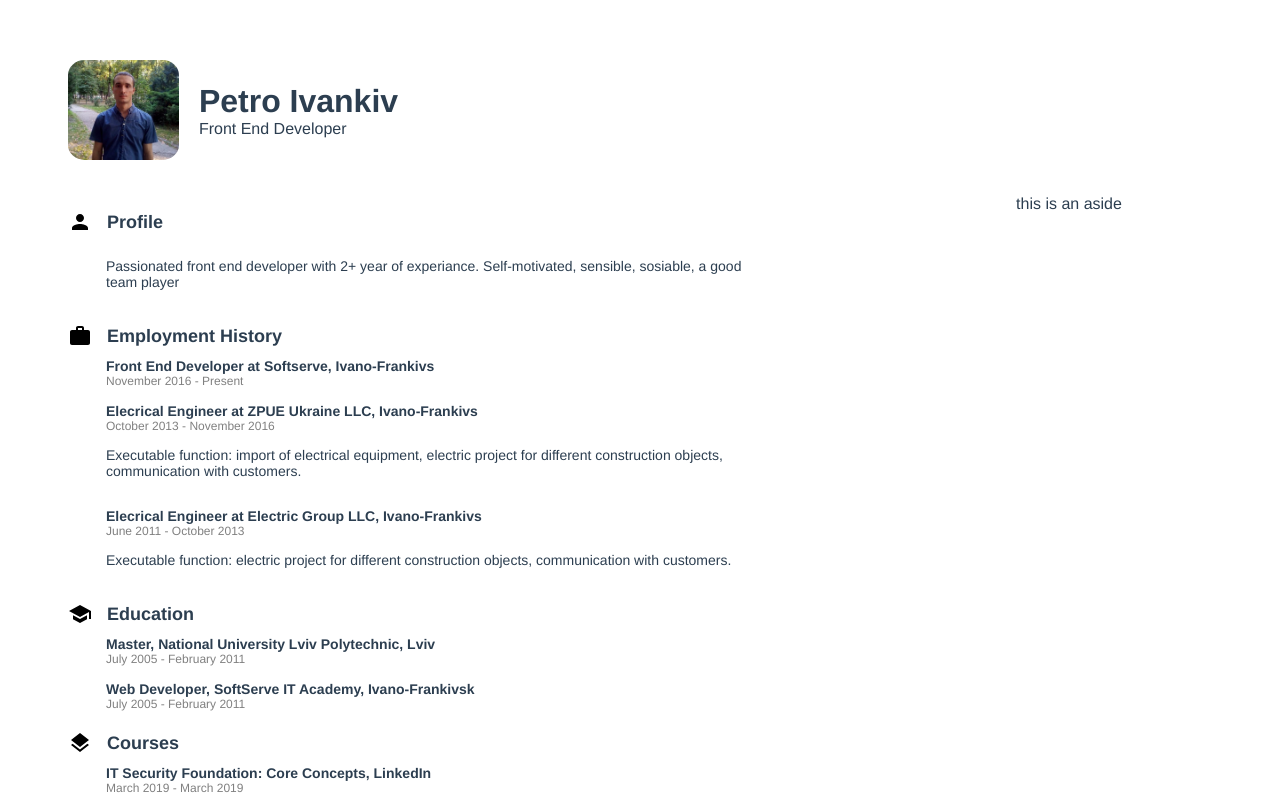
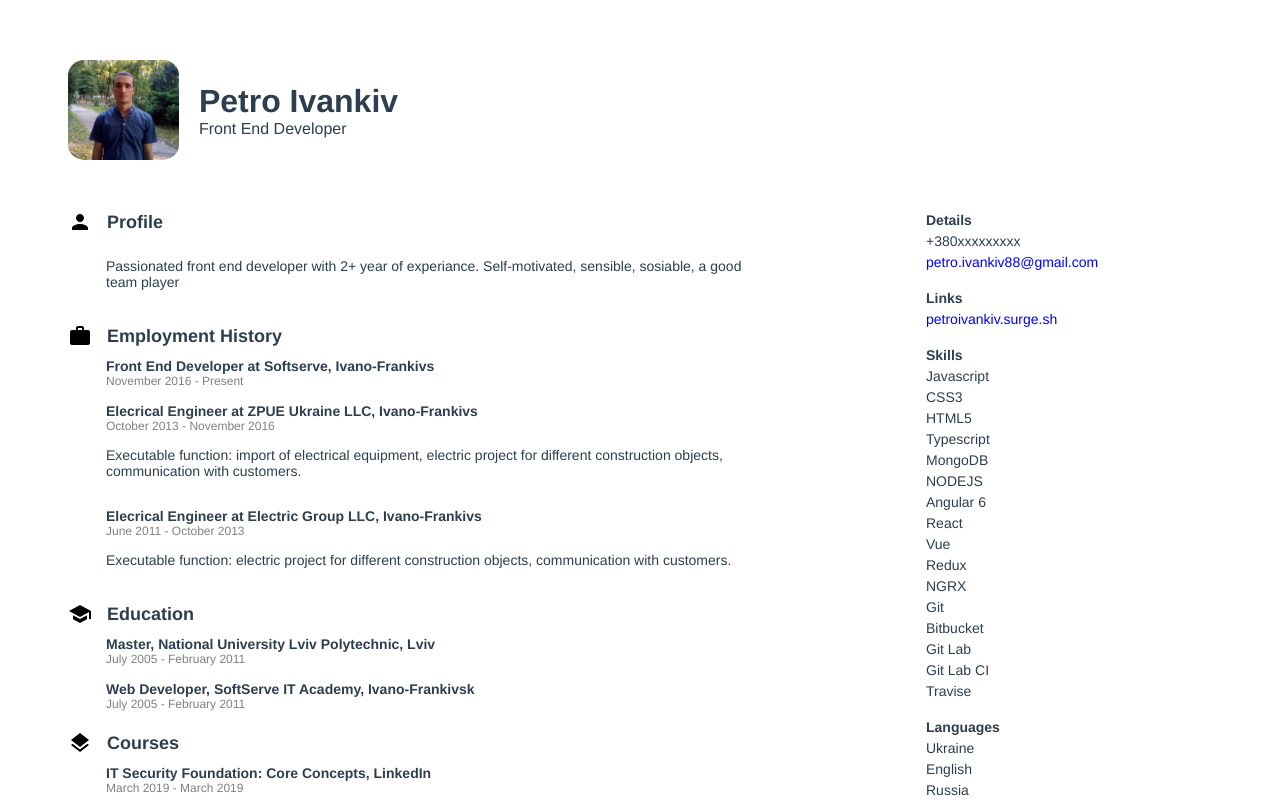
Before and after one commit to petroivankiv/vuecv, a Vue app: page / in a window 1280 px wide. Shown: the top 800 px of the page. Built offline with nearby package versions, Linux system fonts and the light colour scheme.

Commit message:
Added aside section

```diff
--- a/src/App.vue
+++ b/src/App.vue
@@ -7,9 +7,19 @@
         <CvSection :title="history.title" :icon="history.icon" :items="history.items"/>
         <CvSection :title="education.title" :icon="education.icon" :items="education.items"/>
         <CvSection :title="courses.title" :icon="courses.icon" :items="courses.items"/>
-        <CvSection :title="certifications.title" :icon="certifications.icon" :items="certifications.items"/>
+        <CvSection
+          :title="certifications.title"
+          :icon="certifications.icon"
+          :items="certifications.items"
+        />
       </section>
-      <aside>this is an aside</aside>
+      <aside>
+        <Details/>
+        <Links/>
+        <Skills/>
+        <Languages/>
+        <Hobbies/>
+      </aside>
     </div>
   </div>
 </template>
@@ -17,12 +27,22 @@
 <script>
 import Header from "./components/Header.vue";
 import CvSection from "./components/CvSection.vue";
+import Details from "./components/Details.vue";
+import Links from "./components/Links.vue";
+import Skills from "./components/Skills.vue";
+import Languages from "./components/Languages.vue";
+import Hobbies from "./components/Hobbies.vue";
 
 export default {
   name: "app",
   components: {
     Header,
-    CvSection
+    CvSection,
+    Details,
+    Links,
+    Skills,
+    Languages,
+    Hobbies
   },
   computed: {
     profile: function() {
@@ -125,7 +145,7 @@ export default {
           }
         ]
       };
-    },
+    }
   }
 };
 </script>
--- /dev/null
+++ b/src/components/Details.vue
@@ -0,0 +1,28 @@
+<template>
+  <div>
+    <span>Details</span>
+    <span>+380xxxxxxxxx</span>
+    <span>petro.ivankiv88@gmail.com</span>
+  </div>
+</template>
+
+<script>
+export default {
+  name: "Details"
+};
+</script>
+
+<!-- Add "scoped" attribute to limit CSS to this component only -->
+<style scoped>
+div {
+  display: flex;
+  flex-direction: column;
+  margin-top: 15px;
+  font-size: 14px;
+  align-items: flex-start;
+}
+
+span { line-height: 1.5; }
+span:first-of-type { font-weight: bold; }
+span:last-of-type { color: blue; }
+</style>
--- /dev/null
+++ b/src/components/Hobbies.vue
@@ -0,0 +1,26 @@
+<template>
+  <div>
+    <span>Hobbies</span>
+    <span>Football, Reading</span>
+  </div>
+</template>
+
+<script>
+export default {
+  name: "Hobbies"
+};
+</script>
+
+<!-- Add "scoped" attribute to limit CSS to this component only -->
+<style scoped>
+div {
+  display: flex;
+  flex-direction: column;
+  margin-top: 15px;
+  font-size: 14px;
+  align-items: flex-start;
+}
+
+span { line-height: 1.5; }
+span:first-of-type { font-weight: bold; }
+</style>
--- /dev/null
+++ b/src/components/Languages.vue
@@ -0,0 +1,28 @@
+<template>
+  <div>
+    <span>Languages</span>
+    <span>Ukraine</span>
+    <span>English</span>
+    <span>Russia</span>
+  </div>
+</template>
+
+<script>
+export default {
+  name: "Languages"
+};
+</script>
+
+<!-- Add "scoped" attribute to limit CSS to this component only -->
+<style scoped>
+div {
+  display: flex;
+  flex-direction: column;
+  margin-top: 15px;
+  font-size: 14px;
+  align-items: flex-start;
+}
+
+span { line-height: 1.5; }
+span:first-of-type { font-weight: bold; }
+</style>
--- /dev/null
+++ b/src/components/Links.vue
@@ -0,0 +1,27 @@
+<template>
+  <div>
+    <span>Links</span>
+    <span>petroivankiv.surge.sh</span>
+  </div>
+</template>
+
+<script>
+export default {
+  name: "Links"
+};
+</script>
+
+<!-- Add "scoped" attribute to limit CSS to this component only -->
+<style scoped>
+div {
+  display: flex;
+  flex-direction: column;
+  margin-top: 15px;
+  font-size: 14px;
+  align-items: flex-start;
+}
+
+span { line-height: 1.5; }
+span:first-of-type { font-weight: bold; }
+span:not(:first-of-type) { color: blue; }
+</style>
--- /dev/null
+++ b/src/components/Skills.vue
@@ -0,0 +1,41 @@
+<template>
+  <div>
+    <span>Skills</span>
+    <span>Javascript</span>
+    <span>CSS3</span>
+    <span>HTML5</span>
+    <span>Typescript</span>
+    <span>MongoDB</span>
+    <span>NODEJS</span>
+    <span>Angular 6</span>
+    <span>React</span>
+    <span>Vue</span>
+    <span>Redux</span>
+    <span>NGRX</span>
+    <span>Git</span>
+    <span>Bitbucket</span>
+    <span>Git Lab</span>
+    <span>Git Lab CI</span>
+    <span>Travise</span>
+  </div>
+</template>
+
+<script>
+export default {
+  name: "Skills"
+};
+</script>
+
+<!-- Add "scoped" attribute to limit CSS to this component only -->
+<style scoped>
+div {
+  display: flex;
+  flex-direction: column;
+  margin-top: 15px;
+  font-size: 14px;
+  align-items: flex-start;
+}
+
+span { line-height: 1.5; }
+span:first-of-type { font-weight: bold; }
+</style>
```
